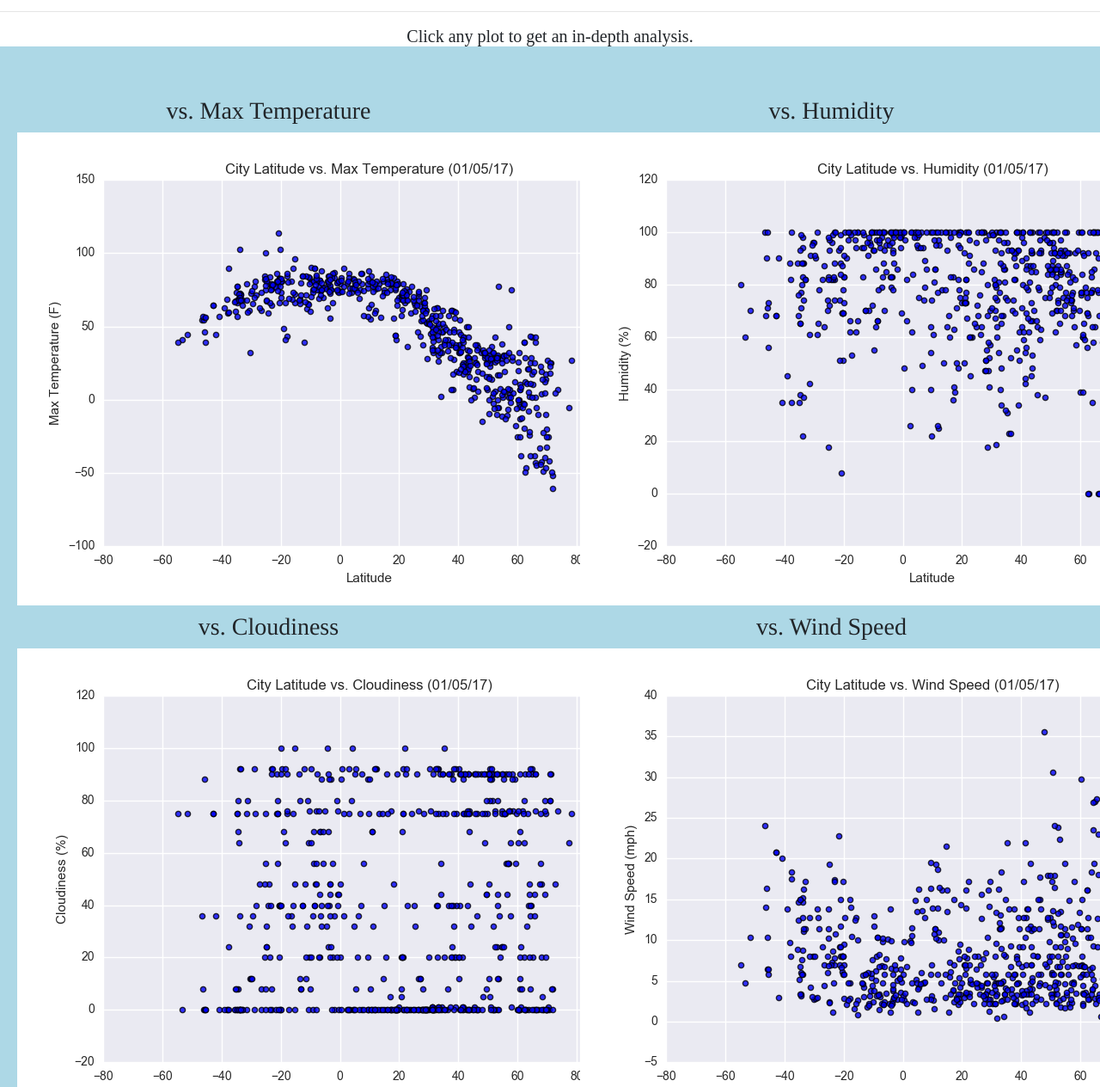
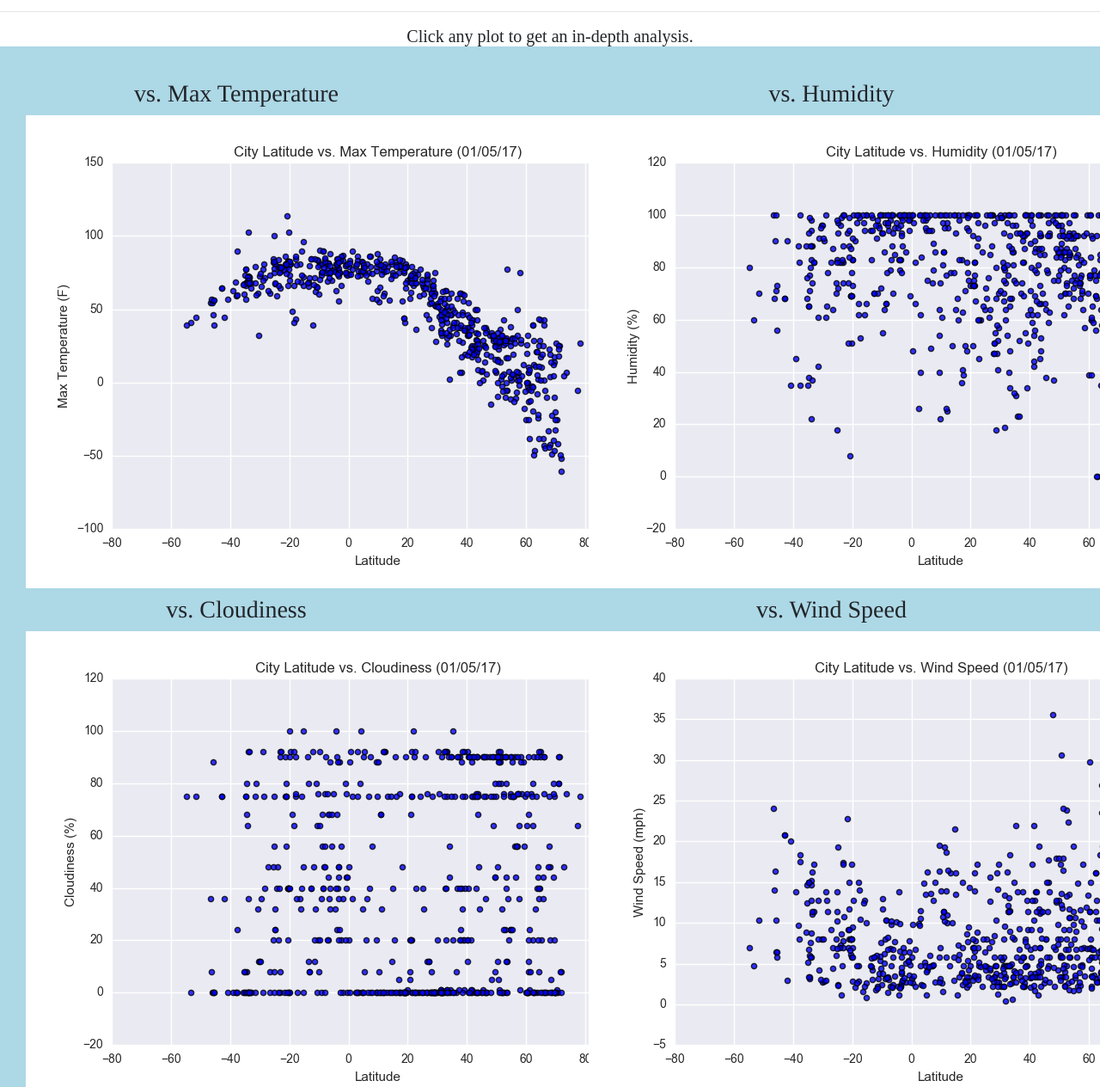
Before and after one commit to paulywog13/Web-Design-Challenge, a plain HTML site: page comparisons.html in a window 1280 px wide. Shown: the part 132-1396 px from the top of the page at 86% size. Drawn offline with nearby package versions, Linux system fonts and the light colour scheme.

Commit message:
Coding added to try and avoid image overlap.

```diff
--- a/comparisons.html
+++ b/comparisons.html
@@ -54,7 +54,7 @@
 </div>
   <div class="row">
     <div class ="col-md-6">
-      <div class="box" id="center_box" align="center">
+      <div class="box" id="center_box_left" align="center">
         <h3>vs. Max Temperature</h3>
         <article>
             <a href="temperature.html">
@@ -63,7 +63,7 @@
           </div>
     </div>
     <div class ="col-md-6">
-      <div class="box" id="center_box" align="center">
+      <div class="box" id="center_box_right" align="center">
         <h3>vs. Humidity</h3>
         <article>
             <a href="humidity.html">
@@ -74,7 +74,7 @@
 </div>
 <div class="row">
     <div class = "col-md-6">
-      <div class="box" id="center_box" align="center">
+      <div class="box" id="center_box_left" align="center">
         <h3>vs. Cloudiness</h3>
         <article>
             <a href="cloudiness.html">
@@ -83,7 +83,7 @@
           </div>
     </div>
     <div class = "col-md-6">
-      <div class="box" id="center_box" align="center">
+      <div class="box" id="center_box_right" align="center">
         <h3>vs. Wind Speed</h3>
         <article>
             <a href="windspeed.html">
--- a/style.css
+++ b/style.css
@@ -40,8 +40,9 @@ body{
 #Image{
     height: 130px;
     outline: 0px;
-    padding: 0px;
+    padding: 20px;
     border: 5px;
+    margin: 5px;
     -webkit-transition: all 0.2s;
     transition: all 0.2s;
 }
@@ -60,11 +61,26 @@ body{
     margin-bottom: 40px;
     background-color: white;
 }
-#center_box{
+#center_box_left{
     font-weight: bold;
     font-family: 'Times';
     height: 550px;
-    padding: 20px;
+    padding-left:30px;
+    padding-right:75px;
+    padding-bottom: 30px;
+    margin-right: 30px;
+    margin-top: 30px;
+    margin-bottom: 20px;
+
+}
+
+#center_box_right{
+    font-weight: bold;
+    font-family: 'Times';
+    height: 550px;
+    padding-left:30px;
+    padding-right:30px;
+    padding-bottom: 30px;
     margin-top: 30px;
     margin-bottom: 20px;
 }
```
